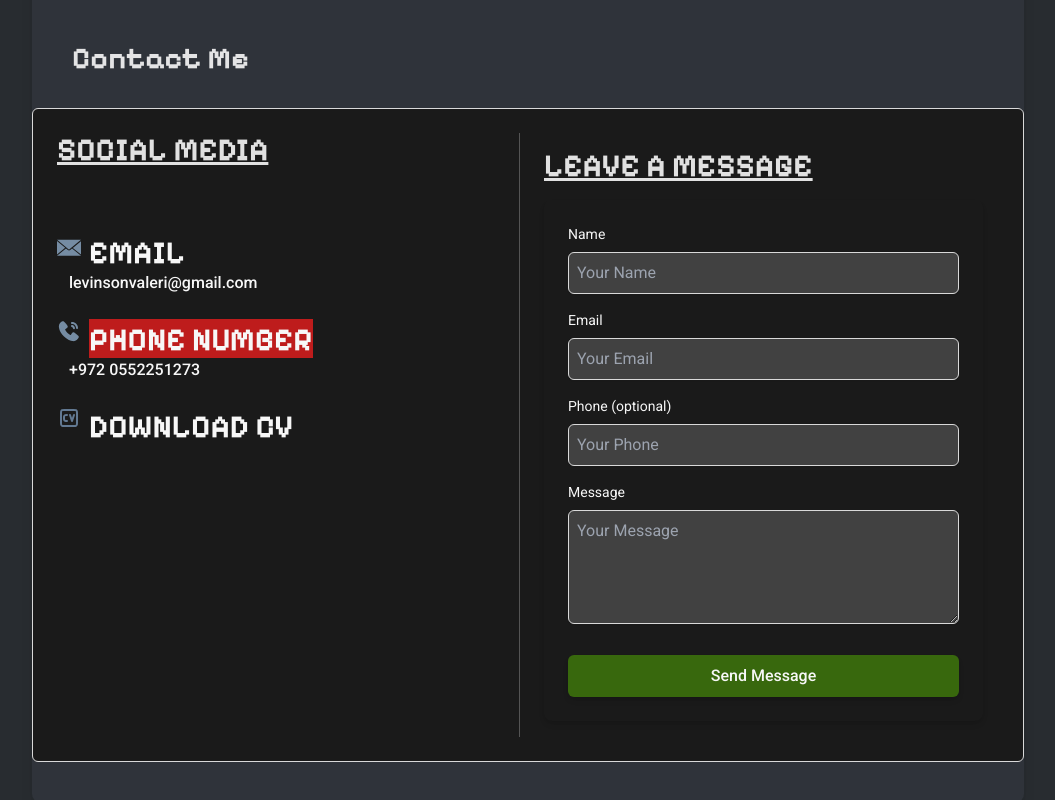
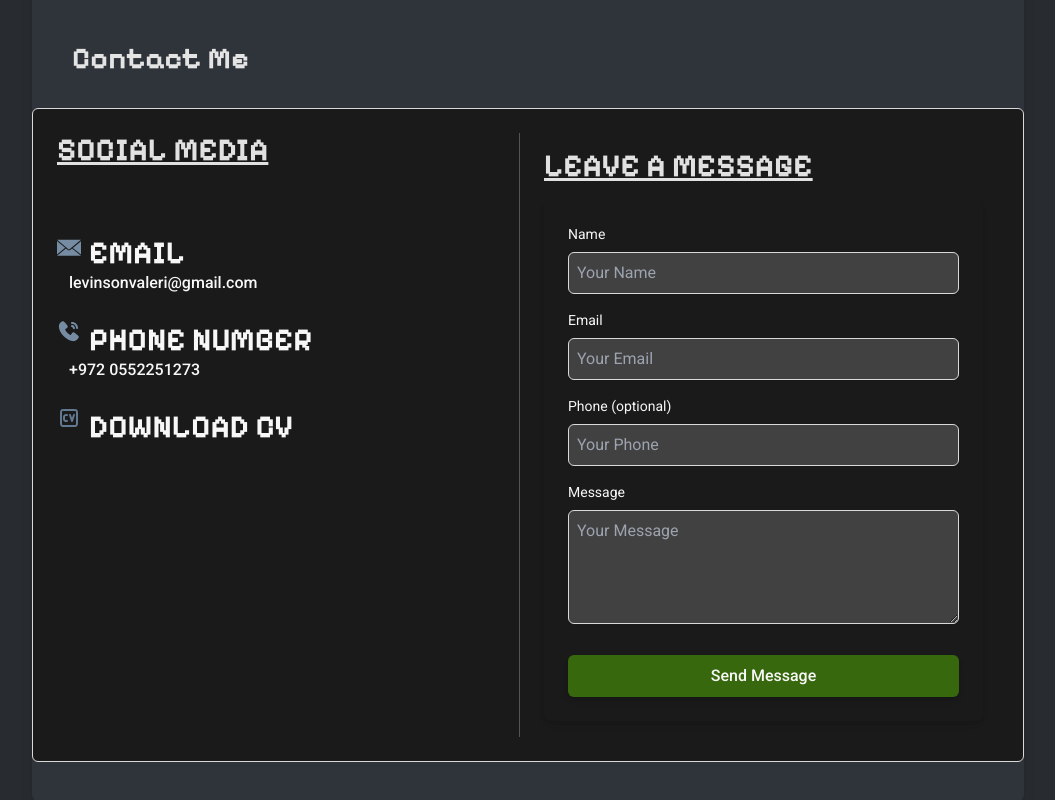
Before and after one commit to Valeri-L/portfolio, a Vue app in the folder frontend/: page / in a window 1280 px wide. Shown: the part 3858-4658 px from the top of the page, without its empty margins (112-1167 px from the left). Built offline with nearby package versions, Linux system fonts and the light colour scheme; no server answers.

Commit message:
removed red bg for debugging

```diff
--- a/frontend/src/components/portfolio_components/ContactMe.vue
+++ b/frontend/src/components/portfolio_components/ContactMe.vue
@@ -220,7 +220,7 @@ const handleClose = () => {
             <a  aria-label="phone call" class="hover:text-gray-300 text-primary-300">
               <div class="flex gap-2">
                 <img src="/phone_call.svg" alt="phone call" class="w-6 h-6" >
-                <h3 class="pt-1 uppercase bg-text-red ">phone number</h3>
+                <h3 class="pt-1 uppercase ">phone number</h3>
               </div>
               <p class="pl-3 capitalize">+972 0552251273</p>
             </a>
```
